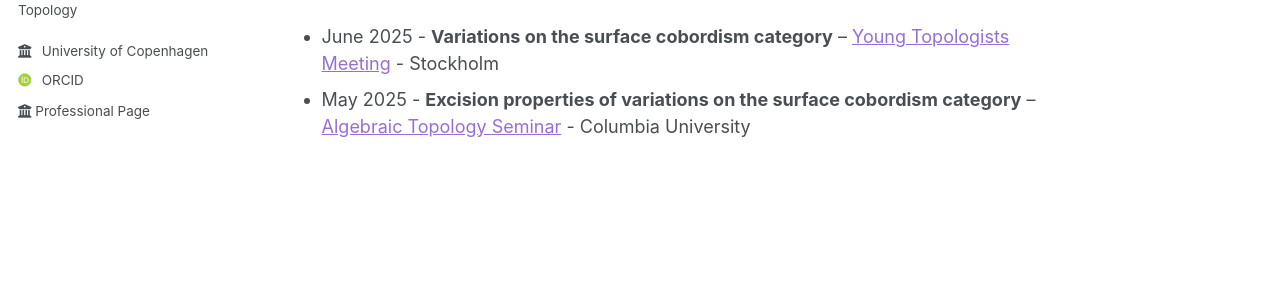
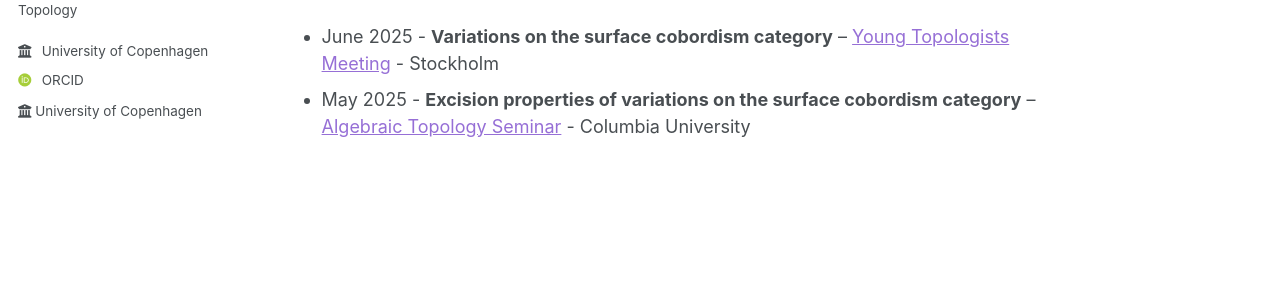
Before and after one commit to azeliepicot/azeliepicot.github.io, a Jekyll site: the page built from _pages/about.md, in a window 1280 px wide. Shown: the part 325-620 px from the top of the page. Built offline with Jekyll 4.4.1, drawn with Linux system fonts in a browser that asks for light colours; some web fonts are replaced.

Commit message:
Update author-profile.html

```diff
--- a/_includes/author-profile.html
+++ b/_includes/author-profile.html
@@ -59,7 +59,7 @@
       {% if author.professional_page %}
   <li>
     <a href="{{ author.professional_page }}" target="_blank" rel="noopener noreferrer">
-      <i class="fas fa-university" aria-hidden="true"></i> Professional Page
+      <i class="fas fa-university" aria-hidden="true"></i> University of Copenhagen
     </a>
   </li>
 {% endif %}
```
